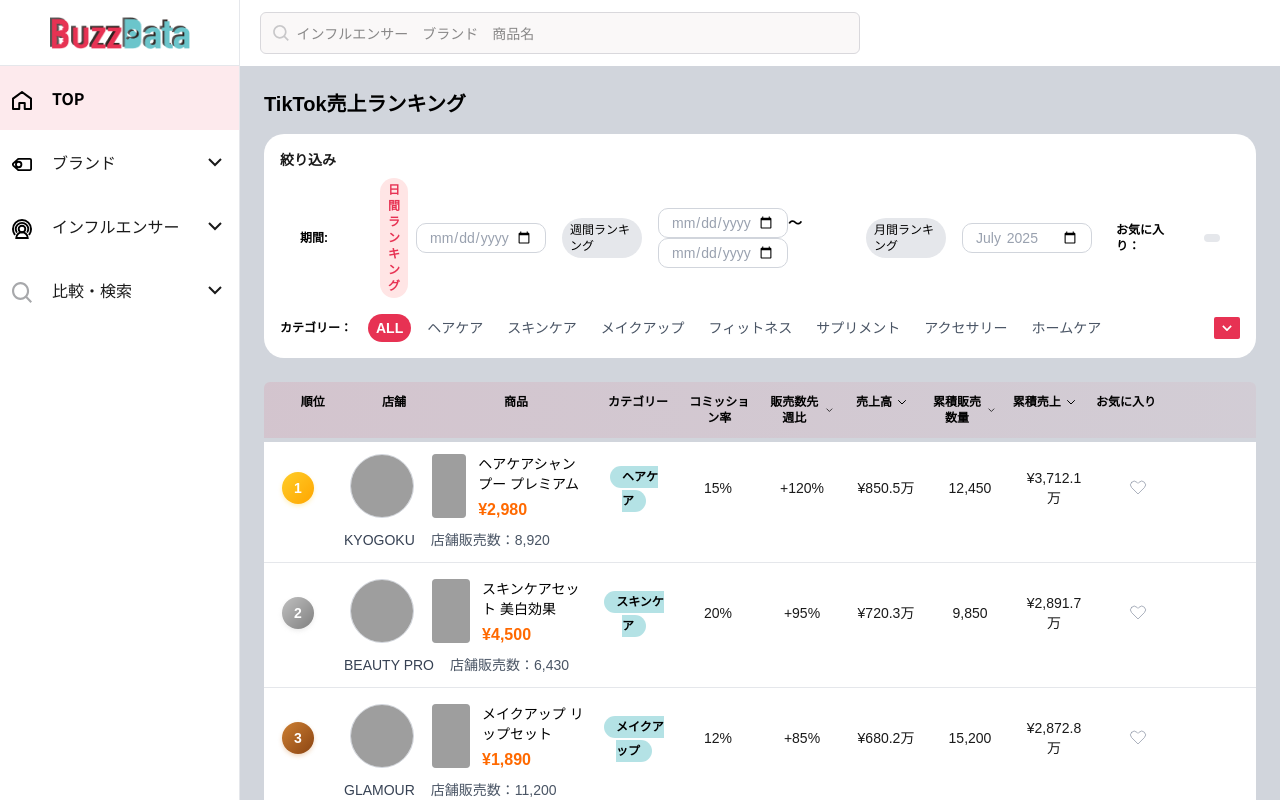
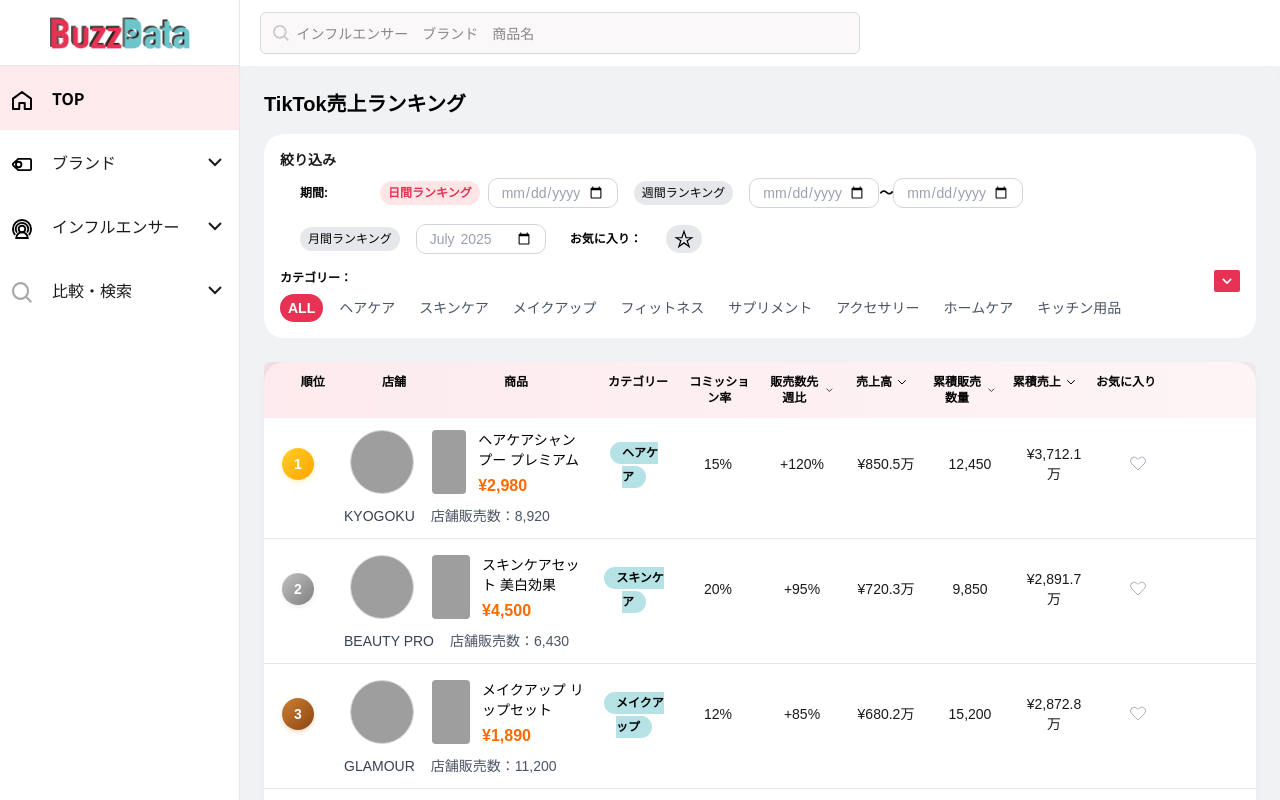
Before and after one commit to TagKrj/BuzzData, a React (Vite) app: page / in a window 1280 px wide. Built offline with nearby package versions, Linux system fonts and the light colour scheme; grey boxes are pictures that could not be loaded.

Commit message:
feat: enhance TikTok ranking page with improved layout, filter section, and pagination adjustments

```diff
--- a/src/App.jsx
+++ b/src/App.jsx
@@ -16,7 +16,7 @@ function App() {
       {/* Main content area */}
       <div className="flex-1 flex flex-col">
         <Navbar />
-        <main className="flex-1 overflow-y-auto bg-[#F9F8F6]">
+        <main className="flex-1 overflow-y-auto bg-[#f1f2f3]">
           <TikTokRanking />
         </main>
       </div>
--- a/src/components/FilterSection.jsx
+++ b/src/components/FilterSection.jsx
@@ -4,72 +4,112 @@ import InputDate from './InputDate';
 import Star from '../assets/icon/star.svg';
 import Down from '../assets/icon/down.svg';
 
+const CategoryMenu = ({ title = 'カテゴリー：', options = categories.slice(0, 20) }) => {
+    const [activeIndex, setActiveIndex] = useState(0);
+    const [showMore, setShowMore] = useState(false);
+
+    const handleCategoryClick = (index, item) => {
+        setActiveIndex(index);
+    };
+
+    return (
+        <div className="flex flex-col gap-2 mt-4 w-full">
+            <div className="flex items-start justify-between">
+                <div className="flex items-center flex-wrap gap-2">
+                    <span className="text-xs font-bold text-black min-w-20">{title}</span>
+                    <div className="text-sm text-gray-600 flex flex-wrap items-center gap-2 max-w-[1000px]">
+                        {options.slice(0, 9).map((item, index) => (
+                            <span
+                                key={index}
+                                className={`px-2 py-1 rounded-full cursor-pointer ${activeIndex === index ? 'bg-[#E73253] text-white font-bold' : 'text-gray-600'}`}
+                                onClick={() => handleCategoryClick(index, item)}
+                            >
+                                {item}
+                            </span>
+                        ))}
+                    </div>
+                </div>
+
+                {options.length > 9 && (
+                    <div className="flex items-center ml-auto">
+                        <div
+                            className="flex items-center bg-[#E73253] px-2 py-2 rounded-[2px] cursor-pointer hover:bg-gray-800 transition"
+                            onClick={() => setShowMore(!showMore)}
+                        >
+                            <img
+                                src={Down}
+                                alt="Toggle"
+                                width={10}
+                                height={10}
+                                className={`transition-transform duration-300 ${showMore ? 'rotate-180' : ''}`}
+                                style={{ display: 'inline-block', verticalAlign: 'middle' }}
+                            />
+                        </div>
+                    </div>
+                )}
+            </div>
+
+            {showMore && (
+                <div className="flex flex-wrap items-center gap-2 max-w-[1000px] pl-[84px]">
+                    {options.slice(9).map((item, index) => {
+                        const realIndex = index + 9;
+                        return (
+                            <span
+                                key={realIndex}
+                                className={`px-2 py-1 rounded-full cursor-pointer ${activeIndex === realIndex ? 'bg-[#E73253] text-white font-bold' : 'text-gray-600'}`}
+                                onClick={() => handleCategoryClick(realIndex, item)}
+                            >
+                                {item}
+                            </span>
+                        );
+                    })}
+                </div>
+            )}
+        </div>
+    );
+};
+
 const FilterSection = ({
     title,
-    searchTerm,
-    setSearchTerm,
-    selectedPeriod,
-    setSelectedPeriod,
-    selectedCategory,
-    setSelectedCategory,
-    startDate,
-    setStartDate,
-    endDate,
-    setEndDate
+    additionalFilters = []
 }) => {
-    // Local state nếu bạn chưa có selectedCategory truyền từ props
-    const [activeCategory, setActiveCategory] = useState(selectedCategory || '');
-
-    const handleCategoryClick = (category) => {
-        setActiveCategory(category);
-        if (setSelectedCategory) setSelectedCategory(category);
-    };
-
     return (
         <div className="space-y-4">
             {title && <h1 className="text-xl font-bold text-black">{title}</h1>}
 
-            <div className="bg-white p-4 rounded-[20px] space-y-2 ">
-                <h5 className='text-sm font-bold'>絞り込み</h5>
+            <div className="bg-white p-4 rounded-[20px] space-y-2">
+                <h5 className="text-sm font-bold">絞り込み</h5>
 
                 {/* Period Filter */}
-                <div className="flex items-center gap-4 px-5">
+                <div className="flex items-center gap-4 px-5 flex-wrap">
                     <div className="flex items-center gap-4">
                         <span className="text-xs font-bold text-black min-w-16">期間:</span>
                         <div className="flex items-center gap-2">
-                            <span className="text-xs font-bold text-[#E73253] bg-[#FFE5E5] rounded-full px-2 py-1">日間ランキング</span>
-                            <InputDate
-                                type="date"
-                                value="2025-07"
-                            />
+                            <span className="text-xs font-bold text-[#E73253] bg-[#FFE5E5] rounded-full px-2 py-1">
+                                日間ランキング
+                            </span>
+                            <InputDate type="date" value="2025-07" />
                         </div>
-
-                    </div>
-                    <div className="flex items-center gap-4">
-                        <span className="text-xs font-medium bg-gray-200 text-black min-w-20 px-2 py-1 rounded-full">週間ランキング</span>
-                        <div>
-                            <InputDate
-                                type="date"
-                                value="2025-07"
-                            />
-                            <span className="text-sm font-bold text-black min-w-20">〜</span>
-                            <InputDate
-                                type="date"
-                                value="2025-07"
-                            />
-                        </div>
-
                     </div>
 
                     <div className="flex items-center gap-4">
-                        <span className="text-xs font-medium bg-gray-200 text-black min-w-20 px-2 py-1 rounded-full">月間ランキング</span>
+                        <span className="text-xs font-medium bg-gray-200 text-black min-w-20 px-2 py-1 rounded-full">
+                            週間ランキング
+                        </span>
                         <div>
-                            <InputDate
-                                type="month"
-                                value="2025-07"
-                            />
+                            <InputDate type="date" value="2025-07" />
+                            <span className="text-sm font-bold text-black min-w-20">〜</span>
+                            <InputDate type="date" value="2025-07" />
                         </div>
+                    </div>
 
+                    <div className="flex items-center gap-4">
+                        <span className="text-xs font-medium bg-gray-200 text-black min-w-20 px-2 py-1 rounded-full">
+                            月間ランキング
+                        </span>
+                        <div>
+                            <InputDate type="month" value="2025-07" />
+                        </div>
                     </div>
 
                     <div className="flex items-center gap-4">
@@ -83,44 +123,16 @@ const FilterSection = ({
                                 style={{ display: 'inline-block', verticalAlign: 'middle' }}
                             />
                         </div>
-
                     </div>
-
                 </div>
 
-                {/* Category Filter */}
-                <div className="flex items-center gap-4 mt-4 w-full justify-between">
-                    <div className="flex items-center flex-wrap gap-2">
-                        <span className="text-xs font-bold text-black min-w-20">カテゴリー：</span>
-                        <div className="text-sm text-gray-600 flex flex-wrap items-center">
-                            {categories.slice(0, 8).map((item, index) => (
-                                <span
-                                    key={index}
-                                    className={`mr-2 px-2 py-1 rounded-full cursor-pointer ${item === activeCategory
-                                        ? 'bg-[#E73253] text-white font-bold'
-                                        : 'text-gray-600'
-                                        }`}
-                                    onClick={() => handleCategoryClick(item)}
-                                >
-                                    {item}
-                                </span>
-                            ))}
-                        </div>
-                    </div>
+                {/* Default Category Filter */}
+                <CategoryMenu title="カテゴリー：" options={categories.slice(0, 20)} />
 
-                    {/* Nút Down */}
-                    <div className="flex items-center">
-                        <div className="flex items-center bg-[#E73253] px-2 py-2 rounded-[2px] cursor-pointer hover:bg-gray-800">
-                            <img
-                                src={Down}
-                                alt="Down"
-                                width={10}
-                                height={10}
-                                style={{ display: 'inline-block', verticalAlign: 'middle' }}
-                            />
-                        </div>
-                    </div>
-                </div>
+                {/* Additional Dynamic Menus */}
+                {additionalFilters.map((filter, idx) => (
+                    <CategoryMenu key={idx} title={filter.title} options={filter.options} />
+                ))}
             </div>
         </div>
     );
--- a/src/components/Pagination.jsx
+++ b/src/components/Pagination.jsx
@@ -28,7 +28,7 @@ const Pagination = ({ currentPage, setCurrentPage, totalPages = 50 }) => {
     };
 
     return (
-        <div className="flex items-center justify-center gap-2 mt-8 pt-4 border-t border-gray-200">
+        <div className="flex items-center justify-center gap-2  py-3 border-t border-gray-200">
             {/* Previous buttons */}
             <button
                 onClick={() => setCurrentPage(Math.max(1, currentPage - 1))}
@@ -51,8 +51,8 @@ const Pagination = ({ currentPage, setCurrentPage, totalPages = 50 }) => {
                             key={page}
                             onClick={() => setCurrentPage(page)}
                             className={`w-8 h-8 rounded text-sm font-medium transition-colors ${currentPage === page
-                                    ? 'pagination-active font-bold'
-                                    : 'bg-gray-100 text-black hover:bg-gray-200'
+                                ? 'pagination-active font-bold'
+                                : 'bg-gray-100 text-black hover:bg-gray-200'
                                 }`}
                         >
                             {page}
--- a/src/constants/mockData.js
+++ b/src/constants/mockData.js
@@ -203,7 +203,11 @@ export const categories = [
     'ホームケア',
     'キッチン用品',
     'ペット用品',
-    'ファッション'
+    'ファッション',
+    'ヘアケア',
+    'スキンケア',
+    'メイクアップ',
+
 ];
 
 // Period options
--- a/src/index.css
+++ b/src/index.css
@@ -85,7 +85,7 @@
 }
 
 body {
-    background: #F9F8F6;
+    background: #f6f7f9;
     font-family: "Noto Sans JP", sans-serif;
     color: #1A1A1A;
     scroll-behavior: smooth;
--- a/src/pages/TikTokRanking.jsx
+++ b/src/pages/TikTokRanking.jsx
@@ -2,14 +2,9 @@ import React, { useState } from 'react';
 import FilterSection from '../components/FilterSection';
 import ProductRow from '../components/ProductRow';
 import Pagination from '../components/Pagination';
-import { mockProductsRealistic, categories, periodOptions } from '../constants/mockData';
+import { mockProductsRealistic } from '../constants/mockData';
 
 const TikTokRanking = () => {
-    const [searchTerm, setSearchTerm] = useState('');
-    const [selectedPeriod, setSelectedPeriod] = useState('日間ランキング');
-    const [selectedCategory, setSelectedCategory] = useState('ALL');
-    const [startDate, setStartDate] = useState('2025-07-15');
-    const [endDate, setEndDate] = useState('2025-07-22');
     const [currentPage, setCurrentPage] = useState(1);
 
     // Use mock data from constants
@@ -45,27 +40,19 @@ const TikTokRanking = () => {
     };
 
     return (
-        <div className="tiktok-ranking h-full p-6 shadow-sm bg-gray-300">
+        <div className="tiktok-ranking p-6 shadow-sm rounded-[20px] overflow-hidden ">
             {/* Header */}
             <div className="mb-6">
                 {/* Filters */}
                 <FilterSection
                     title="TikTok売上ランキング"
-                    searchTerm={searchTerm}
-                    setSearchTerm={setSearchTerm}
-                    selectedPeriod={selectedPeriod}
-                    setSelectedPeriod={setSelectedPeriod}
-                    selectedCategory={selectedCategory}
-                    setSelectedCategory={setSelectedCategory}
-                    startDate={startDate}
-                    setStartDate={setStartDate}
-                    endDate={endDate}
-                    setEndDate={setEndDate}
                 />
             </div>
 
+
+            <div className='rounded-[20px] bg-white shadow-sm'>
+                <div className="table-header-bg px-4 py-3  rounded-t-md">
                     {/* Table Header */}
-            <div className="table-header-bg px-4 py-3 mb-1 rounded-t-md">
                     <div className="grid grid-cols-12 gap-4 text-xs font-bold text-black">
                         <div className="col-span-1 text-center">順位</div>
                         <div className="col-span-1 text-center">店舗</div>
@@ -121,12 +108,14 @@ const TikTokRanking = () => {
                 </div>
 
                 {/* Pagination */}
+
                 <Pagination
                     currentPage={currentPage}
                     setCurrentPage={setCurrentPage}
                     totalPages={50}
                 />
             </div>
+        </div>
     );
 };
 
```
Lines whose indentation alone changed are shown as unchanged.
